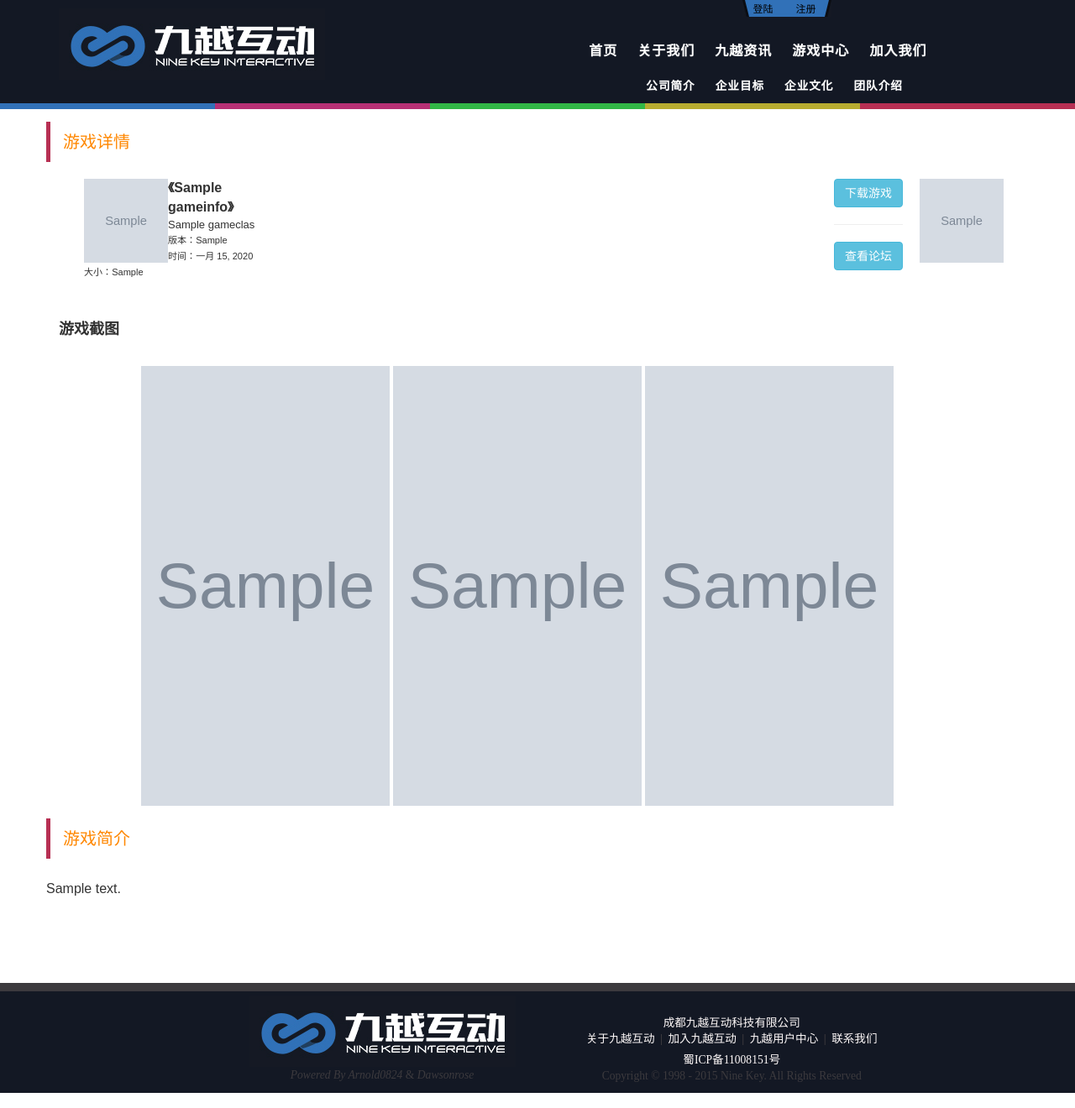
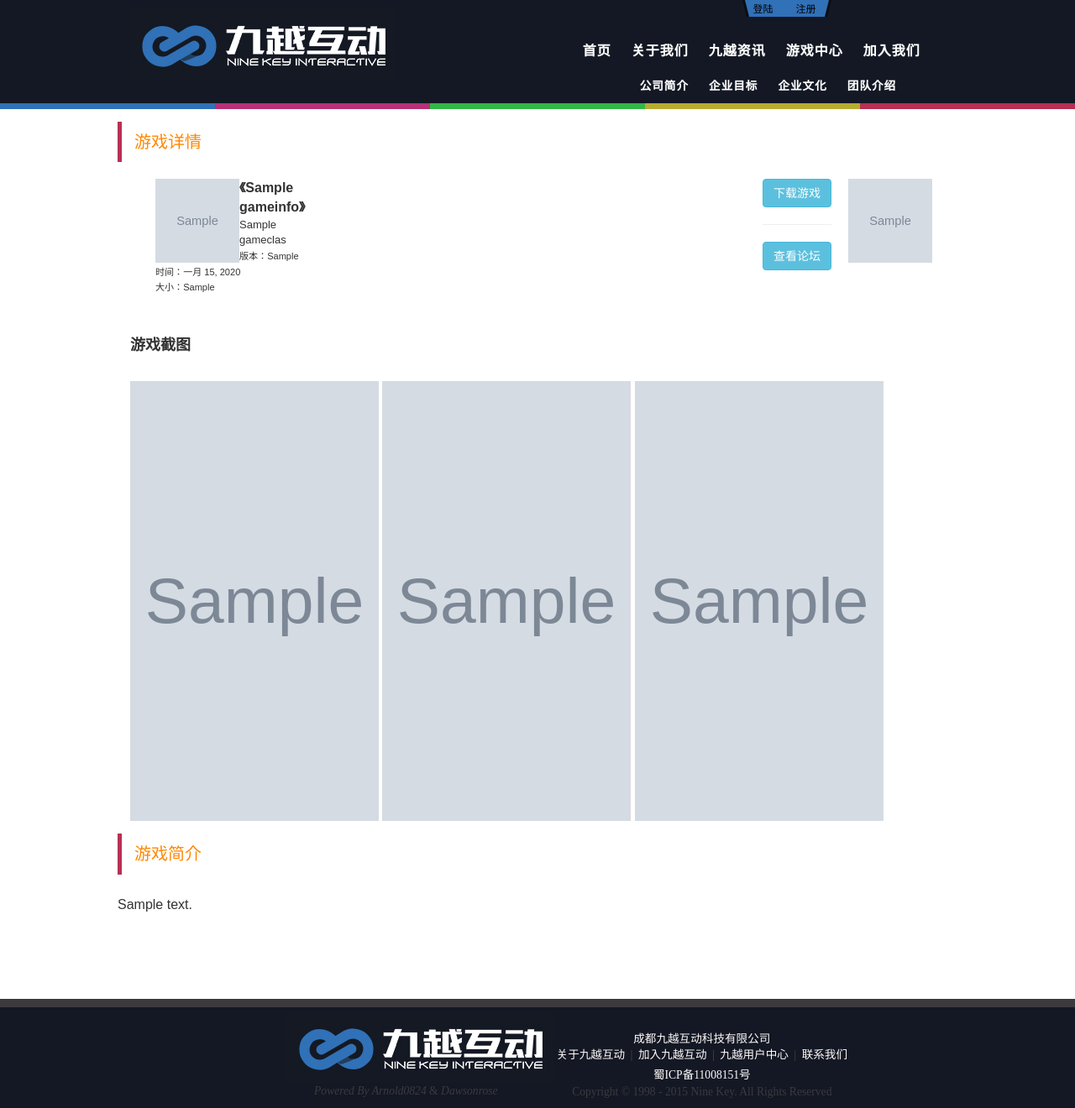
Before and after one commit to Lok-tar-ogar/GameCompanyOfficialWeb, a Django app: page /game/1/ in a window 1280 px wide. Shown: the whole page at 84% size. Run offline with Django 3.2, Linux system fonts and the light colour scheme; tables that the repository leaves empty hold one stand-in row (values such as "Sample post"); grey boxes marked "Sample" are stand-in pictures; some libraries are stand-ins or nearby versions.

Commit message:
更加巴适

```diff
--- a/NineCo/templates/sample.html
+++ b/NineCo/templates/sample.html
@@ -48,7 +48,7 @@
     text-align: center;
     width: 140px;
 }
-
+.container{width: 1000px;}
 
 
     </style>
--- a/NineCo/templates/showgame.html
+++ b/NineCo/templates/showgame.html
@@ -55,11 +55,11 @@
             <br/>
             <div class="row">
 
-            <div class="col-md-1 col-xs-1"></div> <div class="col-md-10 col-xs-10"><img  src="{% static game.imgContent1 %}" style="width:296px;height:524px;" />
+             <div class="col-md-12 col-xs-12"><img  src="{% static game.imgContent1 %}" style="width:296px;height:524px;" />
             <img  src="{% static game.imgContent2 %}" style="width:296px;height:524px;" />
             <img  src="{% static game.imgContent3 %}" style="width:296px;height:524px;" />
 </div>
-            <div class="col-md-1 col-xs-1"></div>
+
             </div>
             </div>
             </div>
```
